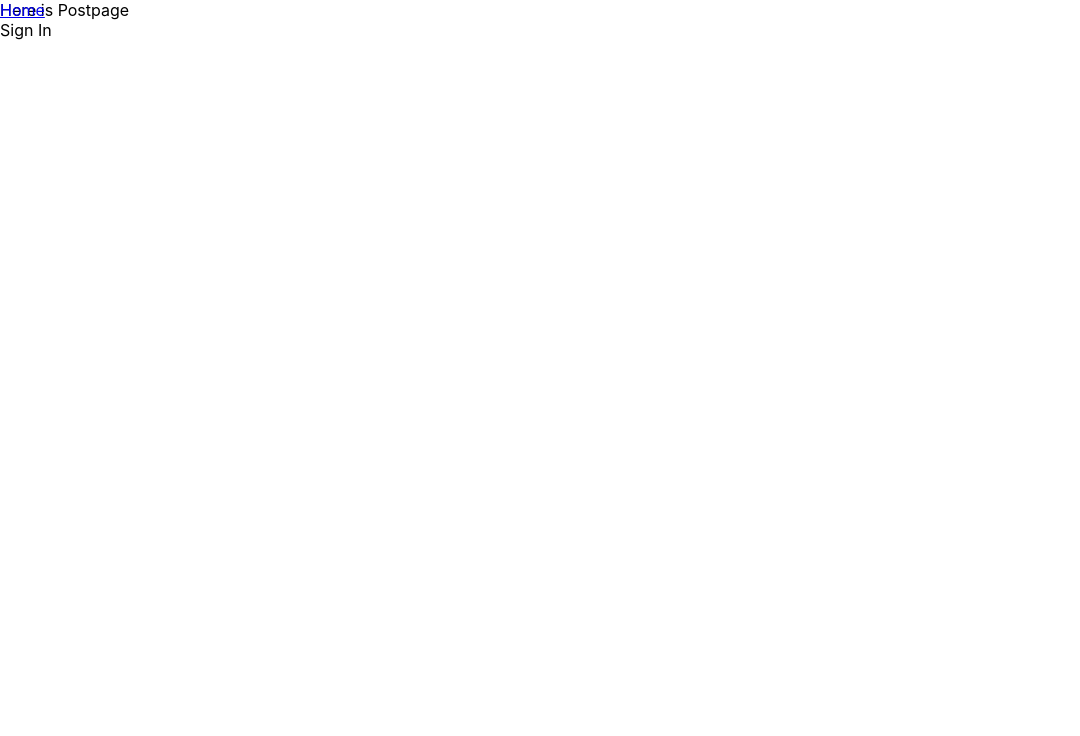
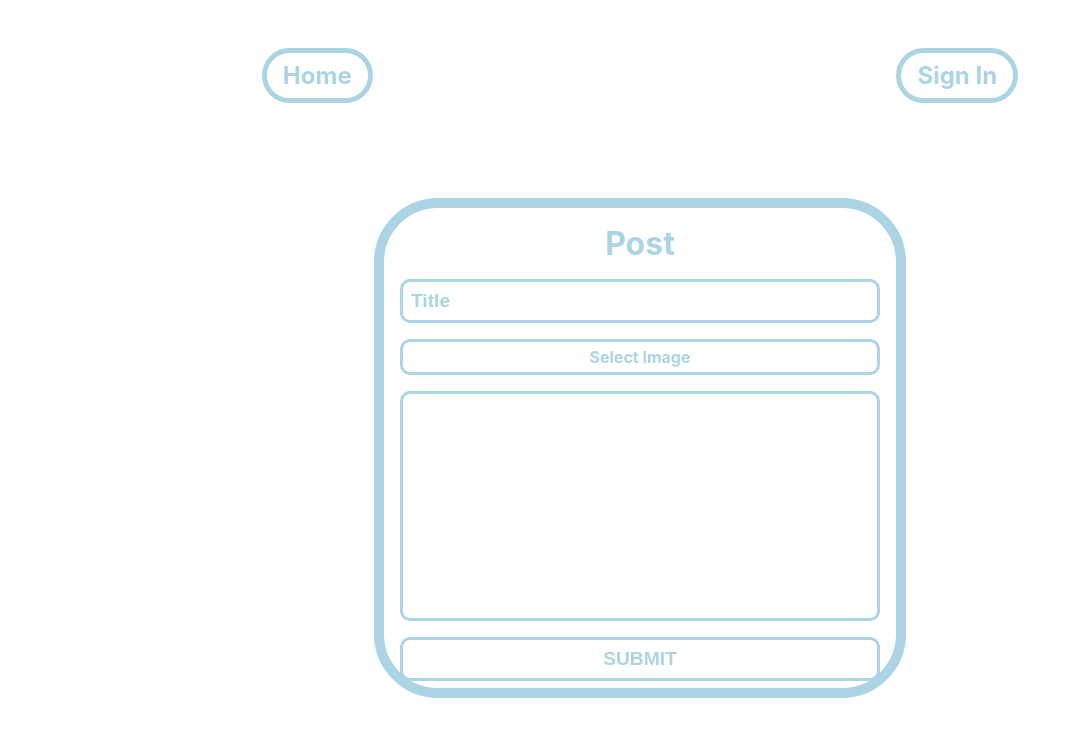
Before and after one commit to ttyt0416/portfolio-board, a React (Create React App) app: page /post in a window 1280 px wide. Shown: the top 736 px of the page, without its empty margins (0-1080 px from the left). Built offline with nearby package versions, Linux system fonts and the light colour scheme; no server answers.

Commit message:
3rd commit

```diff
--- a/package.json
+++ b/package.json
@@ -26,6 +26,7 @@
     "react-router-dom": "^5.2.0",
     "react-scripts": "4.0.3",
     "typescript": "^4.4.2",
+    "uuid": "^8.3.2",
     "web-vitals": "^1.1.2"
   },
   "scripts": {
@@ -51,5 +52,8 @@
       "last 1 firefox version",
       "last 1 safari version"
     ]
+  },
+  "devDependencies": {
+    "@types/uuid": "^8.3.1"
   }
 }
--- a/src/App.tsx
+++ b/src/App.tsx
@@ -40,8 +40,12 @@ const App: React.FC = () => {
     <>
       <Header userObj={userObj} />
       <Switch>
-        <Route exact path="/" component={Homepage} />
-        <Route exact path="/post" component={Postpage} />
+        <Route exact path="/">
+          <Homepage userObj={userObj} />
+        </Route>
+        <Route exact path="/post">
+          <Postpage userObj={userObj} />
+        </Route>
       </Switch>
     </>
   );
--- a/src/components/authmodal/authmodal.component.tsx
+++ b/src/components/authmodal/authmodal.component.tsx
@@ -1,4 +1,4 @@
-import React, { ButtonHTMLAttributes, useState } from "react";
+import React, { useState } from "react";
 import "./authmodal.styles.scss";
 
 import { authService, firebaseInstance } from "../../firebase/firebase";
--- a/src/components/header/header.component.tsx
+++ b/src/components/header/header.component.tsx
@@ -1,7 +1,7 @@
 import React, { useState, useEffect } from "react";
 import "./header.styles.scss";
 
-import { Link } from "react-router-dom";
+import { Link, useHistory } from "react-router-dom";
 import { authService } from "../../firebase/firebase";
 
 import Authmodal from "../authmodal/authmodal.component";
@@ -12,6 +12,7 @@ interface UserInfo {
 
 const Header: React.FC<UserInfo> = (userObj) => {
   const [modal, setModal] = useState<boolean>(false);
+  let history = useHistory();
 
   const toggleModal = () => {
     setModal(!modal);
@@ -29,32 +30,37 @@ const Header: React.FC<UserInfo> = (userObj) => {
     setModal(false);
   }, [userObj]);
 
+  const toHome = () => {
+    history.push("/");
+  };
+  const toPost = () => {
+    history.push("/post");
+  };
+
   return (
     <>
       <div className="header">
         <ul className="header__links">
-          <li className="header__link">
+          <li className="header__link" onClick={toHome}>
             <Link className="header__link-link" to="/">
               Home
             </Link>
           </li>
           {userObj.userObj !== null ? (
             <>
-              <li className="header__link">
+              <li className="header__link" onClick={toPost}>
                 <Link className="header__link-link" to="/post">
                   Post
                 </Link>
               </li>
-              <li className="header__link">
-                <div className="header__link-link" onClick={signOut}>
-                  Log Out
-                </div>
+              <li className="header__link" onClick={signOut}>
+                <div className="header__link-link">Log Out</div>
               </li>
             </>
           ) : (
-            <div className="header__link-link" onClick={toggleModal}>
-              Sign In
-            </div>
+            <li className="header__link" onClick={toggleModal}>
+              <div className="header__link-link">Sign In</div>
+            </li>
           )}
         </ul>
       </div>
--- a/src/components/header/header.styles.scss
+++ b/src/components/header/header.styles.scss
@@ -1,6 +1,50 @@
+@keyframes appear {
+  0% {
+    opacity: 0;
+  }
+
+  100% {
+    opacity: 0.5;
+  }
+}
+
 .header {
-  position: absolute;
+  position: fixed;
   z-index: 4;
+  width: 100%;
+  margin-top: 3rem;
+
+  &__links {
+    display: flex;
+    justify-content: space-around;
+    vertical-align: middle;
+  }
+
+  &__link {
+    list-style: none;
+    border: 5px solid rgb(171, 212, 228);
+    border-radius: 3rem;
+    font-size: 1.5rem;
+    font-weight: 700;
+    padding: 0.5rem 1rem;
+
+    transition: all 0.5s;
+
+    &:hover {
+      cursor: pointer;
+      background-color: rgb(171, 212, 228);
+    }
+
+    &:hover &-link {
+      color: white;
+    }
+
+    &-link {
+      text-decoration: none;
+      color: rgb(171, 212, 228);
+      transition: all 0.5s;
+    }
+  }
 
   &__modalcloser {
     position: absolute;
@@ -9,5 +53,7 @@
     background-color: black;
     z-index: 8;
     opacity: 0.5;
+
+    animation: appear 0.5s;
   }
 }
--- /dev/null
+++ b/src/components/postings/postings.component.tsx
@@ -0,0 +1,30 @@
+import React from "react";
+import "./postings.styles.scss";
+
+import { dbService, storageService } from "../../firebase/firebase";
+
+interface PostInfo {
+  postingObj: any;
+  isLoggedIn: boolean;
+  isOwner: boolean;
+  userObj: any;
+}
+
+const Postings: React.FC<PostInfo> = ({
+  postingObj,
+  isLoggedIn,
+  isOwner,
+  userObj,
+}) => {
+  return (
+    <div className="postings">
+      <img alt="" src={postingObj.attachmentUrl} className="postings__image" />
+      <div className="postings__content">
+        <p className="postings__title">{postingObj.title}</p>
+        <p className="postings__text">{postingObj.text}</p>
+      </div>
+    </div>
+  );
+};
+
+export default Postings;
--- /dev/null
+++ b/src/components/postings/postings.styles.scss
@@ -0,0 +1,20 @@
+.postings {
+  position: absolute;
+  display: flex;
+  flex-direction: column;
+  width: 30%;
+  height: 35%;
+  text-align: center;
+  border: 10px solid rgb(171, 212, 228);
+  border-radius: 10px;
+
+  &__image {
+    width: 10rem;
+    height: 10rem;
+  }
+
+  &__content {
+    display: flex;
+    flex-direction: column;
+  }
+}
--- a/src/pages/postpage/postpage.component.tsx
+++ b/src/pages/postpage/postpage.component.tsx
@@ -1,8 +1,129 @@
-import React from "react";
+import React, { useState } from "react";
 import "./postpage.styles.scss";
 
-const Postpage: React.FC = () => {
-  return <div>Here is Postpage</div>;
+import { useHistory } from "react-router";
+
+import { storageService, dbService } from "../../firebase/firebase";
+
+import { v4 as uuidv4 } from "uuid";
+import { FontAwesomeIcon } from "@fortawesome/react-fontawesome";
+
+interface UserInfo {
+  userObj: any;
+}
+
+const Postpage: React.FC<UserInfo> = (userObj) => {
+  const userInfo = userObj.userObj;
+  const [attachment, setAttachment] = useState<any>();
+  const [title, setTitle] = useState<string>("");
+  const [text, setText] = useState<string>("");
+  let history = useHistory();
+
+  const onSubmit = async (event: React.FormEvent) => {
+    event.preventDefault();
+    let attachmentUrl = "";
+    if (attachment !== "") {
+      const attachmentRef = storageService
+        .ref()
+        .child(`${userInfo.uid}/${uuidv4()}`);
+      const response = await attachmentRef.putString(attachment, "data_url");
+      attachmentUrl = await response.ref.getDownloadURL();
+    }
+    const postingObj = {
+      title: title,
+      text: text,
+      liked: new Array(),
+      createdAt: Date.now(),
+      creatorId: userInfo.uid,
+      attachmentUrl,
+    };
+    await dbService.collection("postings").add(postingObj);
+    setTitle("");
+    setText("");
+    setAttachment("");
+    history.push("/");
+  };
+
+  const onTitleChange = (event: any) => {
+    const {
+      target: { value },
+    } = event;
+    setTitle(value);
+  };
+
+  const onTextChange = (event: any) => {
+    const {
+      target: { value },
+    } = event;
+    setText(value);
+  };
+
+  const onFileChange = (event: any) => {
+    const {
+      target: { files },
+    } = event;
+    const theFile = files[0];
+    // const theFile = [files];
+    const reader = new FileReader();
+    reader.onloadend = (progressEvent) => {
+      const result = progressEvent.target!.result;
+      setAttachment(result);
+    };
+    if (Boolean(theFile)) {
+      reader.readAsDataURL(theFile);
+    }
+  };
+
+  console.log(attachment);
+
+  const onClearAttachment = () => setAttachment(null);
+
+  return (
+    <div className="postpage">
+      {/* {attachment && (
+        <img className="postpage__image" alt="" src={attachment} />
+      )} */}
+      <div className="postpage__container">
+        <form className="postpage__post" onSubmit={onSubmit}>
+          <h1 className="postpage__post-headline">Post</h1>
+          <input
+            type="text"
+            required
+            className="postpage__post-title"
+            placeholder="Title"
+            onChange={onTitleChange}
+          />
+          <label htmlFor="post-file" className="postpage__post-label">
+            {attachment === undefined ? (
+              "Select Image"
+            ) : (
+              <img className="postpage__post-image" alt="" src={attachment} />
+            )}
+          </label>
+          <input
+            id="post-file"
+            type="file"
+            required
+            className="postpage__post-file"
+            multiple
+            accept="image/*"
+            onChange={onFileChange}
+          />
+          <textarea
+            rows={10}
+            required
+            className="postpage__post-text"
+            onChange={onTextChange}
+          />
+          <input
+            className="postpage__post-submit"
+            type="submit"
+            value="SUBMIT"
+          />
+        </form>
+      </div>
+    </div>
+  );
 };
 
 export default Postpage;
--- a/src/pages/postpage/postpage.styles.scss
+++ b/src/pages/postpage/postpage.styles.scss
@@ -0,0 +1,135 @@
+.postpage {
+  width: 100%;
+  height: 100%;
+  position: absolute;
+  align-items: center;
+
+  &__container {
+    width: 40%;
+    height: 60%;
+    position: absolute;
+    top: 50%;
+    left: 50%;
+    transform: translate(-50%, -50%);
+    margin-top: 3rem;
+    border: 10px solid rgb(171, 212, 228);
+    border-radius: 4rem;
+  }
+
+  &__post {
+    text-align: center;
+    padding: 1rem;
+    display: flex;
+    row-gap: 1rem;
+    flex-direction: column;
+
+    &-headline {
+      color: rgb(171, 212, 228);
+    }
+
+    &-title {
+      padding: 0.5rem 0 0.5rem 0.5rem;
+      border: 3px solid rgb(171, 212, 228);
+      border-radius: 10px;
+      font-size: 1.2rem;
+      font-weight: 700;
+
+      &::placeholder {
+        color: rgb(171, 212, 228);
+      }
+
+      &:focus {
+        outline: none;
+        color: white;
+        background-color: rgb(171, 212, 228);
+
+        &::placeholder {
+          color: white;
+        }
+      }
+    }
+
+    &-label {
+      border: 3px solid rgb(171, 212, 228);
+      color: rgb(171, 212, 228);
+      padding: 0.3rem 0;
+      text-align: center;
+      font-size: 1rem;
+      font-weight: 700;
+      border-radius: 10px;
+
+      transition: all 0.5s;
+
+      &:hover {
+        color: white;
+        background-color: rgb(171, 212, 228);
+        cursor: pointer;
+      }
+    }
+
+    &-image {
+      max-width: 3rem;
+      max-height: 3rem;
+      background-image: cover;
+      width: 100%;
+      height: 100%;
+    }
+
+    &-file {
+      position: absolute;
+      width: 1px;
+      height: 1px;
+      padding: 0;
+      margin: -1px;
+      overflow: hidden;
+      clip: rect(0, 0, 0, 0);
+      border: 0;
+    }
+
+    &-text {
+      resize: none;
+      overflow: auto;
+      padding-left: 0.5rem;
+      padding-top: 0.3rem;
+      border: 3px solid rgb(171, 212, 228);
+      border-radius: 10px;
+      font-size: 1.2rem;
+      font-weight: 700;
+
+      &::-webkit-scrollbar {
+        background-color: rgb(171, 212, 228);
+        width: 0.5rem;
+        height: 100%;
+
+        &-thumb {
+          background: rgb(198, 221, 230);
+          border-radius: 4px;
+        }
+      }
+
+      &:focus {
+        outline: none;
+        color: white;
+        background-color: rgb(171, 212, 228);
+      }
+    }
+
+    &-submit {
+      background-color: white;
+      border: 3px solid rgb(171, 212, 228);
+      border-radius: 10px;
+      color: rgb(171, 212, 228);
+      font-size: 1.2rem;
+      font-weight: 700;
+      padding: 0.5rem 0;
+
+      transition: all 0.5s;
+
+      &:hover {
+        color: white;
+        background-color: rgb(171, 212, 228);
+        cursor: pointer;
+      }
+    }
+  }
+}
```
Also changed, not shown: src/pages/homepage/homepage.component.tsx (+38 -3 lines), 1 other file (tests, documents, lock files or other folders).
